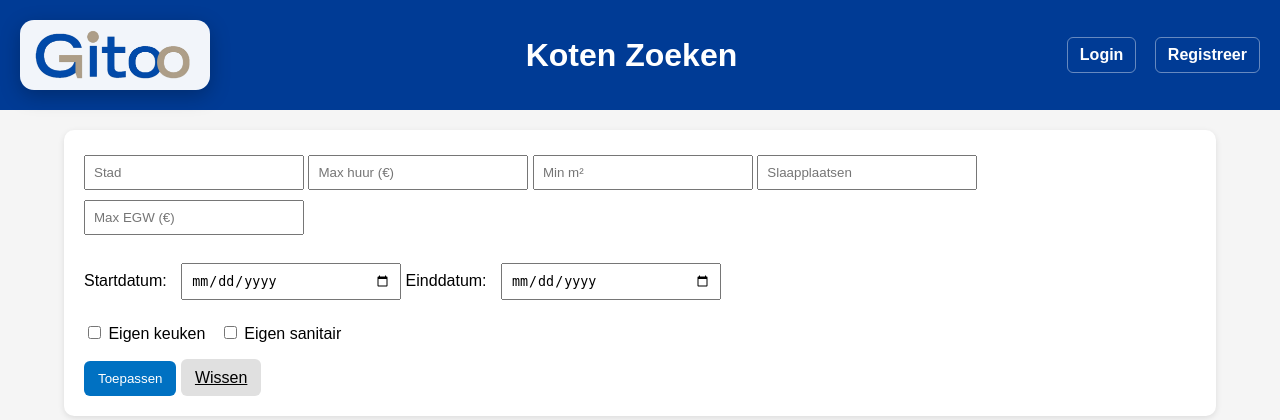
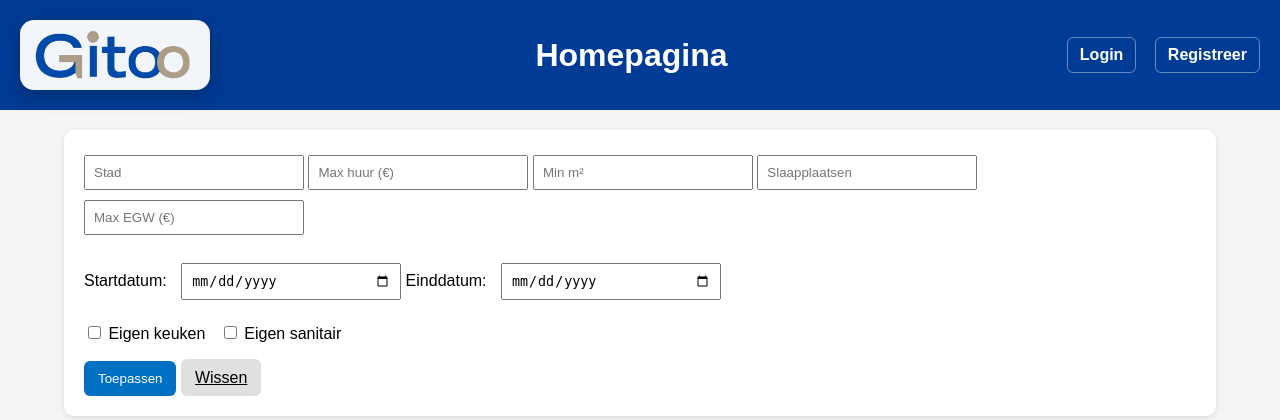
Before and after one commit to A-D-DBS-application/web-application-2025-group-7, a Flask app: page / in a window 1280 px wide. Shown: the top 420 px of the page. Run offline with Flask 3, Linux system fonts and the light colour scheme.

Commit message:
"koten zoeken" --> "homepagina"

```diff
--- a/Flask/app/templates/index.html
+++ b/Flask/app/templates/index.html
@@ -178,7 +178,7 @@
         <img src="{{ url_for('static', filename='uploads/logo_gitoo_transparant.png') }}"
             alt="Gitoo logo">
     </div>
-    <h1 class="site-title">Koten Zoeken</h1>
+    <h1 class="site-title">Homepagina</h1>
     <div class="auth-links">
         {% if session.get('gebruiker_id') or session.get('rol') == 'admin' %}
             {% if session.get('rol') %}
```
